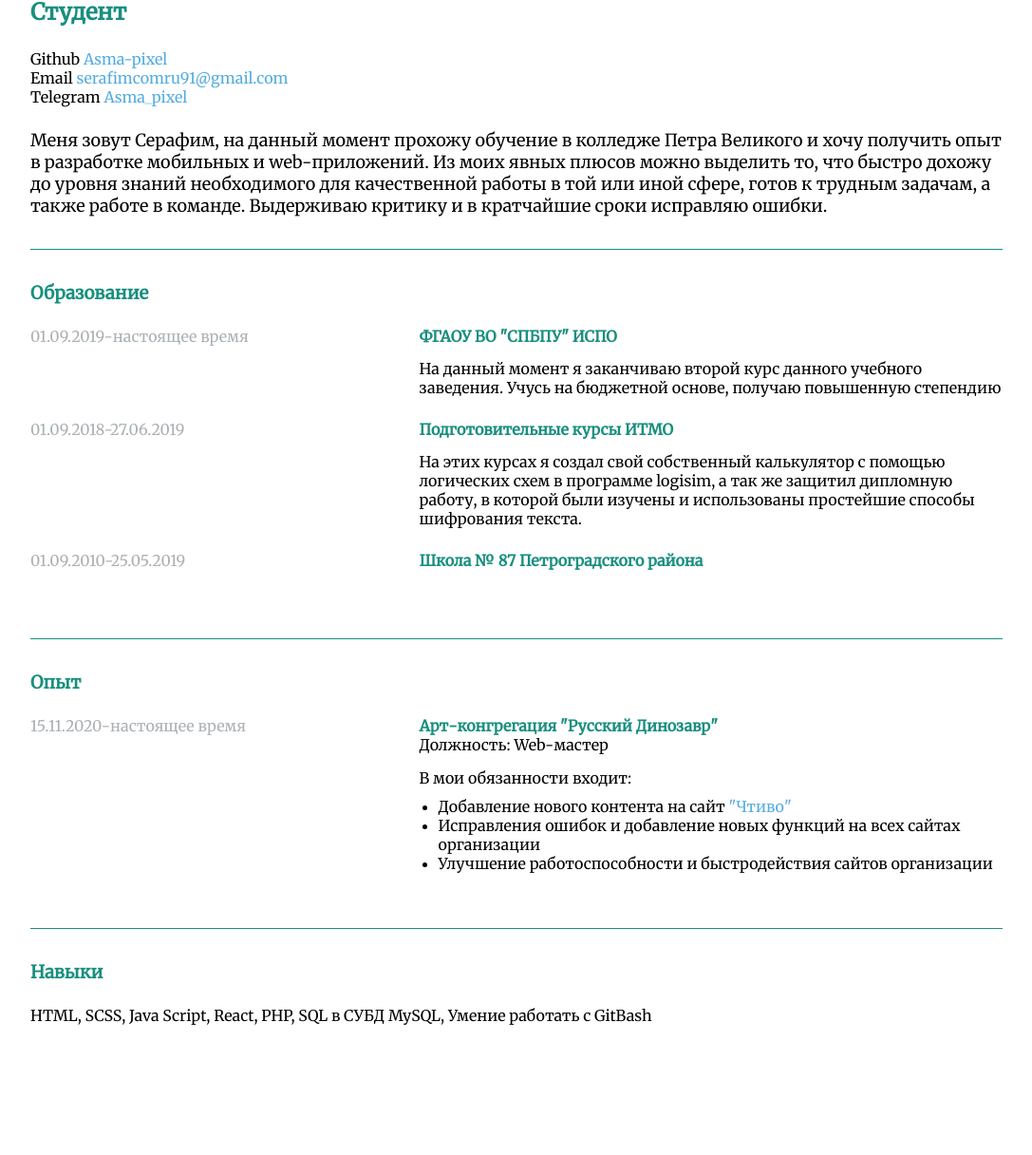
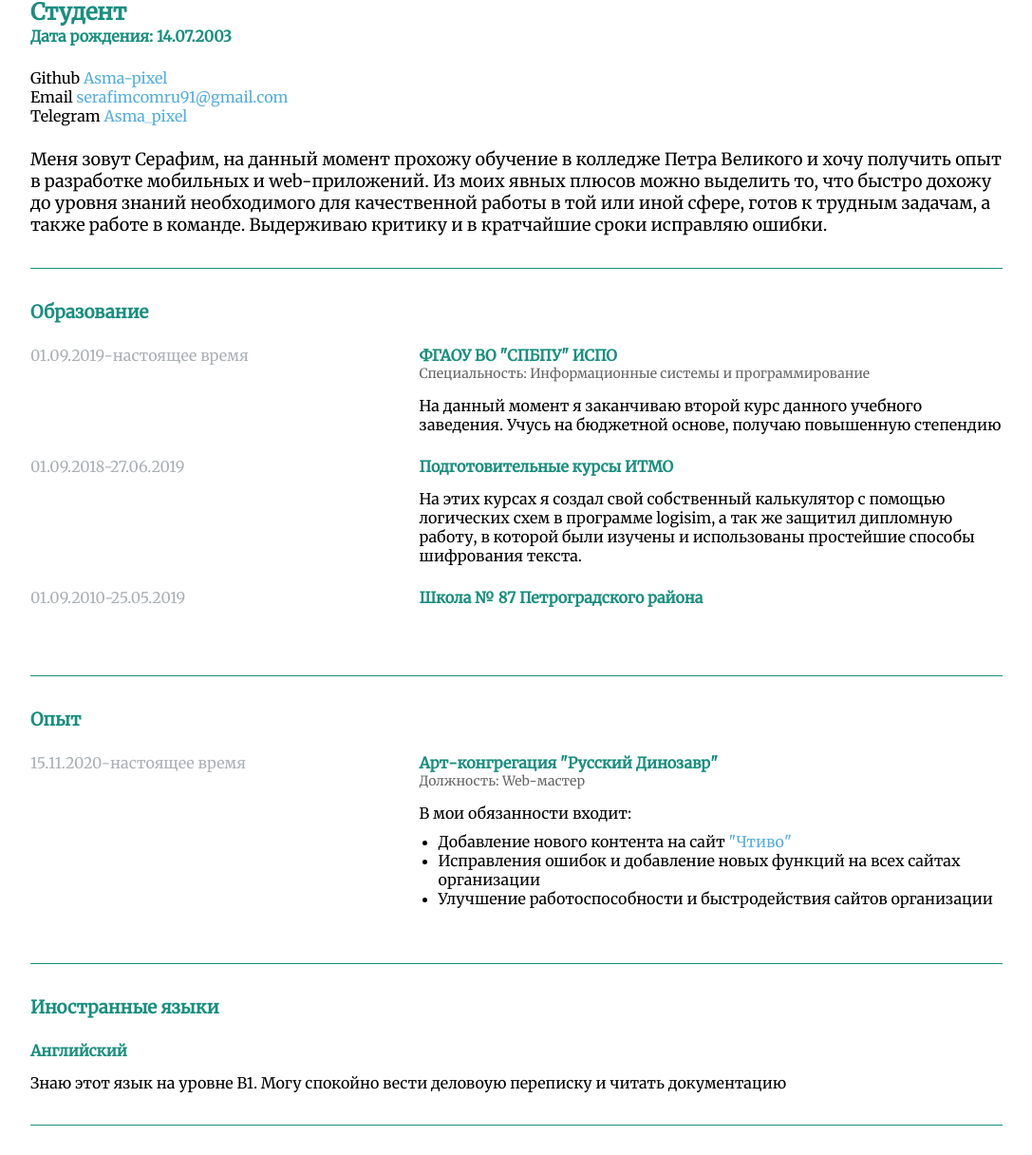
Before and after one commit to Asma-pixel/Resume, a plain HTML site: page index.html in a window 1280 px wide. Shown: the part 72-1288 px from the top of the page at 95% size, without its empty margins (96-1183 px from the left). Before the commit the page ends 1219 px from the top, so only its background shows below. Drawn offline with Linux system fonts and the light colour scheme.

Commit message:
last change

```diff
--- a/assets/styles/style.scss
+++ b/assets/styles/style.scss
@@ -28,12 +28,16 @@ h4 {
 }
 .title-name {
   margin: 24px 0;
+  color: rgb(25, 143, 127);
   h1 {
     font-size: 36px;
   }
   h2 {
     font-size: 24px;
   }
+ h3 {
+   font-size: 16px;
+ }
 }
 .contacts {
   display: flex;
@@ -62,18 +66,23 @@ h4 {
     margin-bottom: 14px;
   }
 }
+.post {
+  margin-bottom: 15px;
+  font-size: 14px;
+  color : rgba(#000000, .6);
+}
 .experience-block {
   h4 {
     margin: 0;
-  }
-  .post {
-    margin-bottom: 15px;
   }
 }
 .charge {
   ul {
     margin: 10px 0 0 20px;
   }
+}
+.lang-block .e-text{
+  width:100%;
 }
 .skills {
   border: none;
--- a/index.html
+++ b/index.html
@@ -15,6 +15,9 @@
         <div class = "title-name">
             <h1>Лоза Серафим</h1>
             <h2>Студент</h2>
+            <div>
+                <h3>Дата рождения: 14.07.2003</h3>
+            </div>
         </div>
         <div class= "contacts">
                 <span>Github <a href="https://github.com/Asma-pixel"    target="_blank">Asma-pixel</a></span>
@@ -31,7 +34,8 @@
            <div class = "e-info">
                <p class= "dates">01.09.2019-настоящее время</p>
                <div class = "e-text">
-                   <h4>ФГАОУ ВО "СПБПУ" ИСПО</h4>
+                   <h4 style = "margin:0">ФГАОУ ВО "СПБПУ" ИСПО</h4>
+                   <p class = "post">Специальность: Информационные системы и программирование</p>
                     <p>На данный момент я заканчиваю второй курс данного учебного заведения. Учусь на бюджетной основе, получаю повышенную степендию</p>
                </div>
            </div>
@@ -55,7 +59,7 @@
             <p class= "dates">15.11.2020-настоящее время</p>
             <div class = "e-text">
                 <h4>Арт-конгрегация "Русский Динозавр"</h4>
-                <p class = "post">Должность: Web-мастер</p>
+                <p class ="post">Должность: Web-мастер</p>
                 <div class= "charge">
                      <p>В мои обязанности входит:</p>
 
@@ -69,6 +73,13 @@
             </div>
         </div>
        </section>
+       <section class= "e-block lang-block">
+        <h3>Иностранные языки</h3>
+        <div class = "e-text">
+            <h4>Английский</h4>
+            <p>Знаю этот язык на уровне B1. Могу спокойно вести деловоую переписку и читать документацию</p>
+        </div>
+    </section>
        <section class = "e-block skills">
         <h3>Навыки</h3>
         <p>HTML, SCSS, Java Script, React, PHP, SQL в СУБД MySQL, Умение работать с GitBash</p>
```
Also changed, not shown: assets/styles/style.css, 1 other file.
